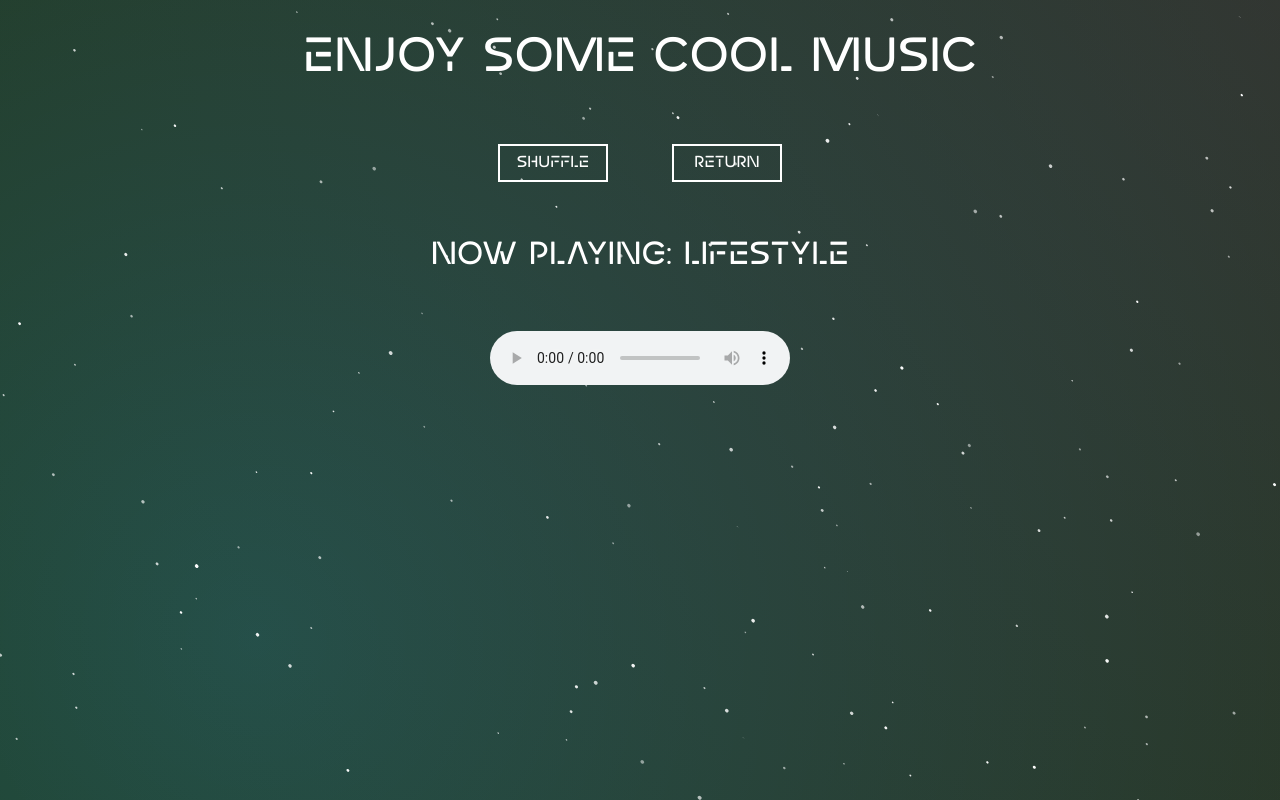
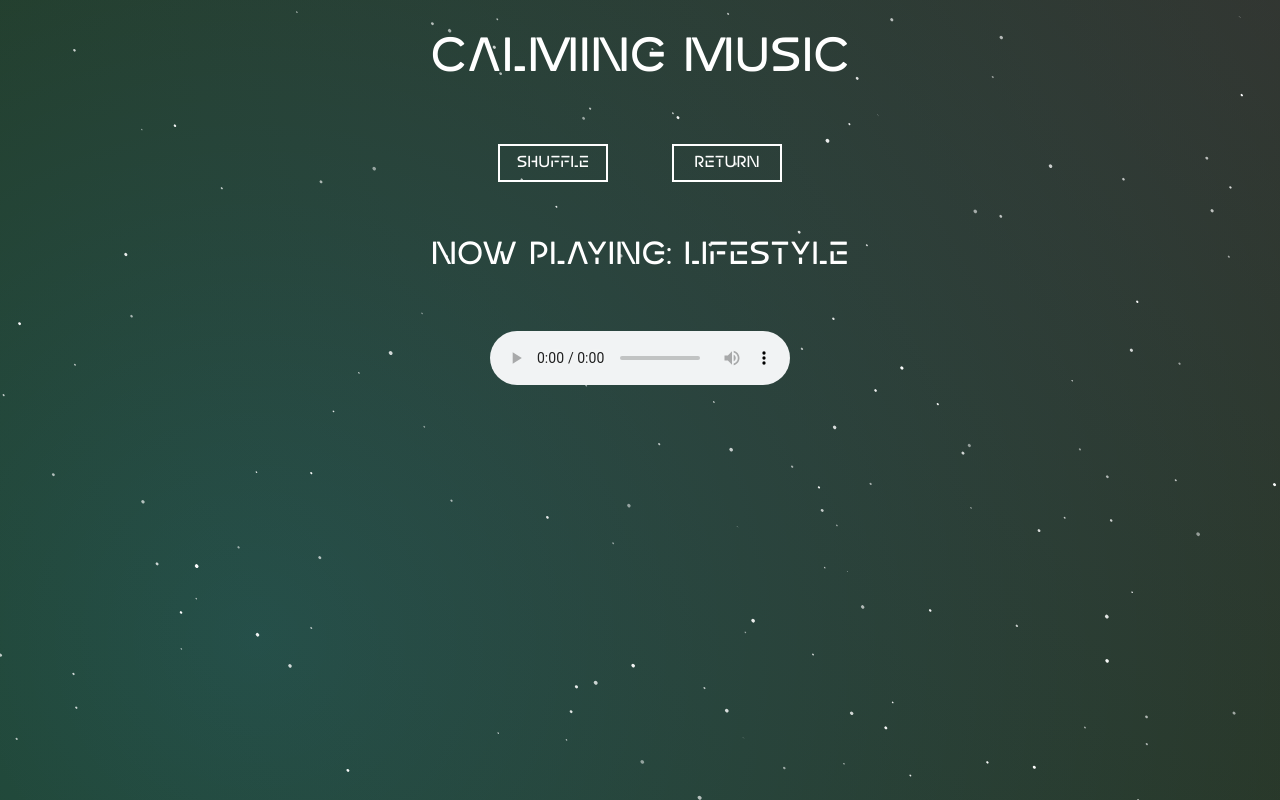
Before and after one commit to Alejandro-Acero-Web/TranquilSpace, a website: page client/music.html in a window 1280 px wide. Drawn offline with nearby package versions, Linux system fonts and the light colour scheme.

Commit message:
minor adjustment

```diff
--- a/client/music.html
+++ b/client/music.html
@@ -12,7 +12,7 @@
 </head>
 <body>
     <canvas></canvas>
-<h1>Enjoy some cool music</h1>
+<h1>Calming music</h1>
     <div id="container">
         <button id="Shuffle">Shuffle</button>
         <button onclick="window.location.href = 'index.html';" class="btn" id="Back">Return</button>
--- a/client/pictureStyle.css
+++ b/client/pictureStyle.css
@@ -23,6 +23,7 @@ body {
 
   #GetPets{
     margin-right: 4rem;
+    text-align: center;
   }
 
   #back{
```
